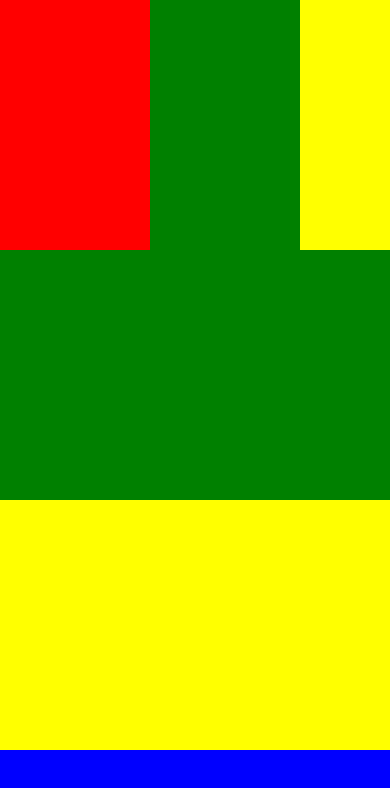
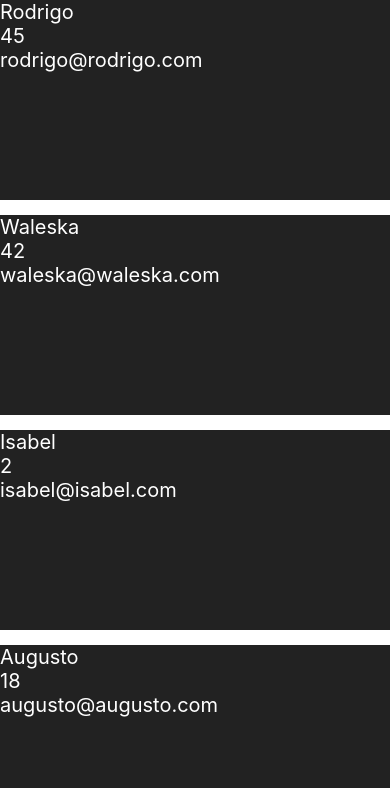
Before and after one commit to rodrigodasilvaluz/myApp, a React Native app: screen / in a window 390 px wide. Shown: the top 788 px of the page. Built offline with nearby package versions, Linux system fonts and the light colour scheme.

Commit message:
Test with FlatList, VERY, VERY IMPORTANT

```diff
--- a/App.js
+++ b/App.js
@@ -3,76 +3,65 @@ import {
   View,
   Text,
   StyleSheet,
-  ScrollView
+  FlatList
 } from 'react-native';
 
 class App extends Component {
+
+
+  constructor(props) {
+    super(props);
+    this.state = {
+      feed: [
+        { id: 1, name: 'Rodrigo', age: '45', email: 'rodrigo@rodrigo.com' },
+        { id: 2, name: 'Waleska', age: '42', email: 'waleska@waleska.com' },
+        { id: 3, name: 'Isabel', age: '2', email: 'isabel@isabel.com' },
+        { id: 4, name: 'Augusto', age: '18', email: 'augusto@augusto.com' },
+        { id: 5, name: 'João', age: '10', email: 'joao@joao.com' },
+      ],
+    };
+  }
 
   render() {
     return (
       <View style={ styles.container }>
 
-        <ScrollView scrollEnabled={ true } showsVerticalScrollIndicator={ false }>
-          <View style={ styles.box1 }>
-
-            <ScrollView horizontal={ true } showsHorizontalScrollIndicator={ false }>
-              <View style={ styles.box5 }></View>
-              <View style={ styles.box6 }></View>
-              <View style={ styles.box7 }></View>
-              <View style={ styles.box8 }></View>
-            </ScrollView>
-
-          </View>
-          <View style={ styles.box2 }></View>
-          <View style={ styles.box3 }></View>
-          <View style={ styles.box4 }></View>
-        </ScrollView>
+        <FlatList
+          data={ this.state.feed }
+          keyExtractor={ (item) => item.id }
+          renderItem={ ({item}) => <Pessoa data={ item } /> }
+        />
 
       </View>
     );
   };
 }
 
+class Pessoa extends Component {
+  render() {
+    return (
+      <View style={ styles.areaPeople }>
+        <Text style={ styles.textPeople }>{ this.props.data.name }</Text>
+        <Text style={ styles.textPeople }>{ this.props.data.age }</Text>
+        <Text style={ styles.textPeople }>{ this.props.data.email }</Text>
+      </View>
+    );
+  }
+}
+
 const styles = StyleSheet.create({
   container: {
     flex: 1,
   },
-  box1: {
-    backgroundColor: 'red',
-    height: 250
+  areaPeople: {
+    backgroundColor: '#222',
+    height: 200,
+    marginBottom: 15
   },
-  box2: {
-    backgroundColor: 'green',
-    height: 250
-  },
-  box3: {
-    backgroundColor: 'yellow',
-    height: 250
-  },
-  box4: {
-    backgroundColor: 'blue',
-    height: 250
-  },
-  box5: {
-    backgroundColor: 'red',
-    height: 250,
-    width: 150
-  },
-  box6: {
-    backgroundColor: 'green',
-    height: 250,
-    width: 150
-  },
-  box7: {
-    backgroundColor: 'yellow',
-    height: 250,
-    width: 150
-  },
-  box8: {
-    backgroundColor: 'blue',
-    height: 250,
-    width: 150
-  },
+  textPeople: {
+    color: '#fff',
+    fontSize: 20
+  }
 });
 
 export default App;
```
